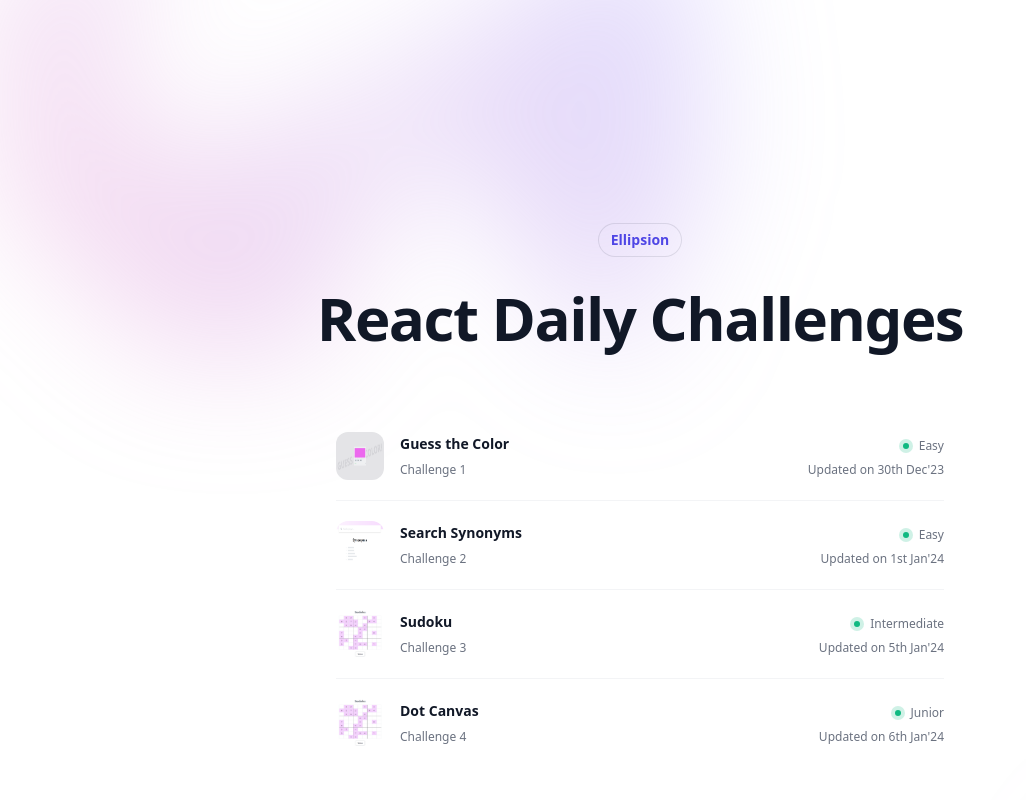
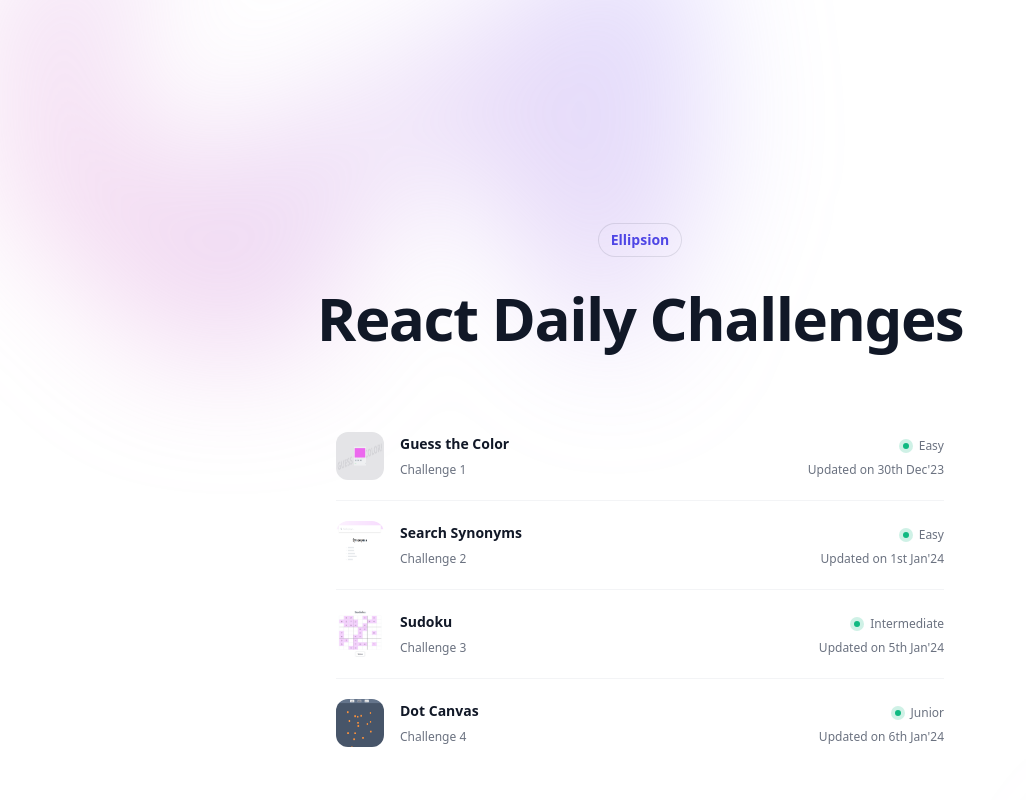
Before and after one commit to Ellipsion/react-challenges, a React (Vite) app: page / in a window 1280 px wide. Shown: the top 800 px of the page, without its empty margins (0-1026 px from the left). Built offline with nearby package versions, Linux system fonts and the light colour scheme; no server answers.

Commit message:
:memo: Readme update for challenge 4

```diff
--- a/src/routes.jsx
+++ b/src/routes.jsx
@@ -31,7 +31,7 @@ const challenges = [
   {
     name: "Dot Canvas",
     difficulty: "Junior",
-    imageUrl: "/screenshots/challenge3.png",
+    imageUrl: "/screenshots/challenge4.png",
     updated: "6th Jan'24",
     path: "4",
     element: <DotCanvas />,
```
Also changed, not shown: public/screenshots/challenge4.png (added), 1 other file (tests, documents, lock files or other folders).
